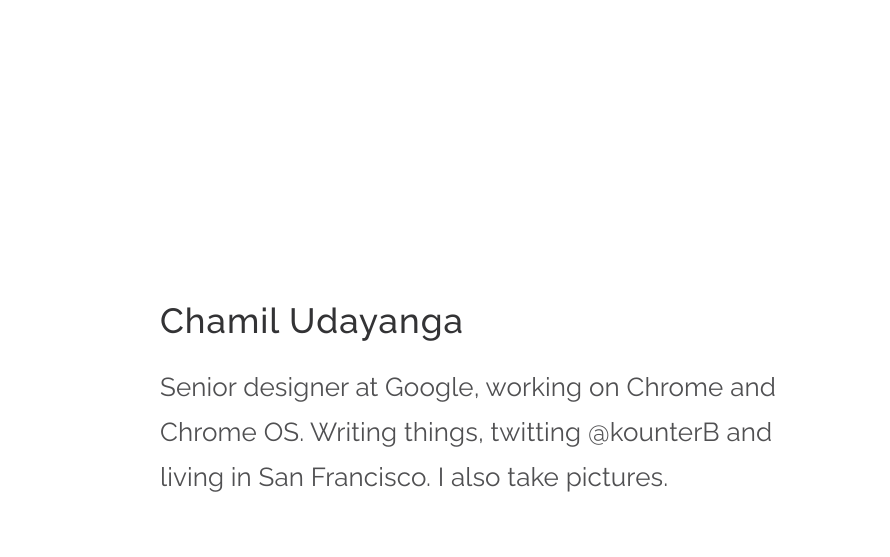
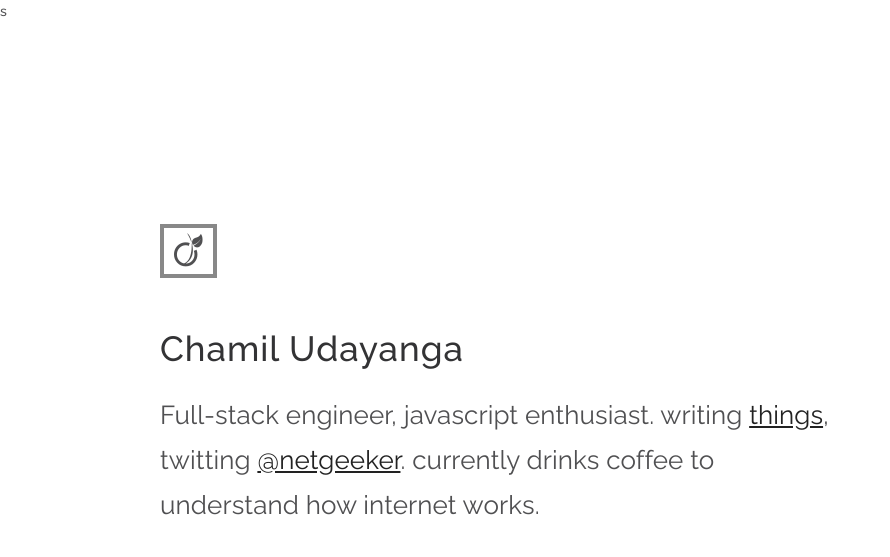
Before and after one commit to chamilu/HomePage, a website: page index.html in a window 1280 px wide. Shown: the whole page, without its empty margins (0-890 px from the left). Drawn offline with Linux system fonts and the light colour scheme.

Commit message:
added initial design. added bower components

```diff
--- /dev/null
+++ b/css/custom.css
@@ -0,0 +1,16 @@
+.header{
+    margin-top: 200px;
+}
+
+.header .icon-logo{
+    margin-bottom: 50px;
+    border: 4px solid #888;
+    padding: 2px 10px;
+    float: left;
+}
+
+.header .icon-logo i{
+  font-size: 40px;
+}
+
+.clear{clear: both;}
--- a/index.html
+++ b/index.html
@@ -22,6 +22,10 @@
   –––––––––––––––––––––––––––––––––––––––––––––––––– -->
   <link rel="stylesheet" href="css/normalize.css">
   <link rel="stylesheet" href="css/skeleton.css">
+  <link rel="stylesheet" href="css/custom.css">
+
+  <!-- bower components -->
+  <link rel="stylesheet" href="./bower_components/font-awesome/css/font-awesome.css">
 
   <!-- Favicon
   –––––––––––––––––––––––––––––––––––––––––––––––––– -->
@@ -29,19 +33,33 @@
 
 </head>
 <body>
-
+s
   <!-- Primary Page Layout
   –––––––––––––––––––––––––––––––––––––––––––––––––– -->
   <div class="container">
     <section class="header">
-        <div class="row" style="margin-top:300px">
+        <div class="row">
             <div class="onecolumn">
-                <div></div>
+                <div class="icon-logo">
+                    <i class="fa fa-viadeo" aria-hidden="true"></i>
+                </div>
+                <div class="clear"></div>
                 <h1>Chamil Udayanga</h1>
-                <p>
+                <!-- <p>
                     Senior designer at Google, working on Chrome and Chrome OS.
                     Writing things, twitting @kounterB and living in San Francisco.
                     I also take pictures.
+                </p> -->
+                <!-- <p>
+                    Full-stack engineer, JavaScript enthusiast.
+                    Writing <a href='#'>things</a>, twitting <a href='#'>@netgeeker</a>.
+                    Currently drinks coffee to understand how internet works.
+                </p> -->
+
+                <p>
+                    Full-stack engineer, javascript enthusiast.
+                    writing <a href='http://chamilud.blogspot.com/'>things</a>, twitting <a href='#'>@netgeeker</a>.
+                    currently drinks coffee to understand how internet works.
                 </p>
             </div>
         </div>
```
Also changed, not shown: bower.json (added, +20 -0 lines), 1 other file.
